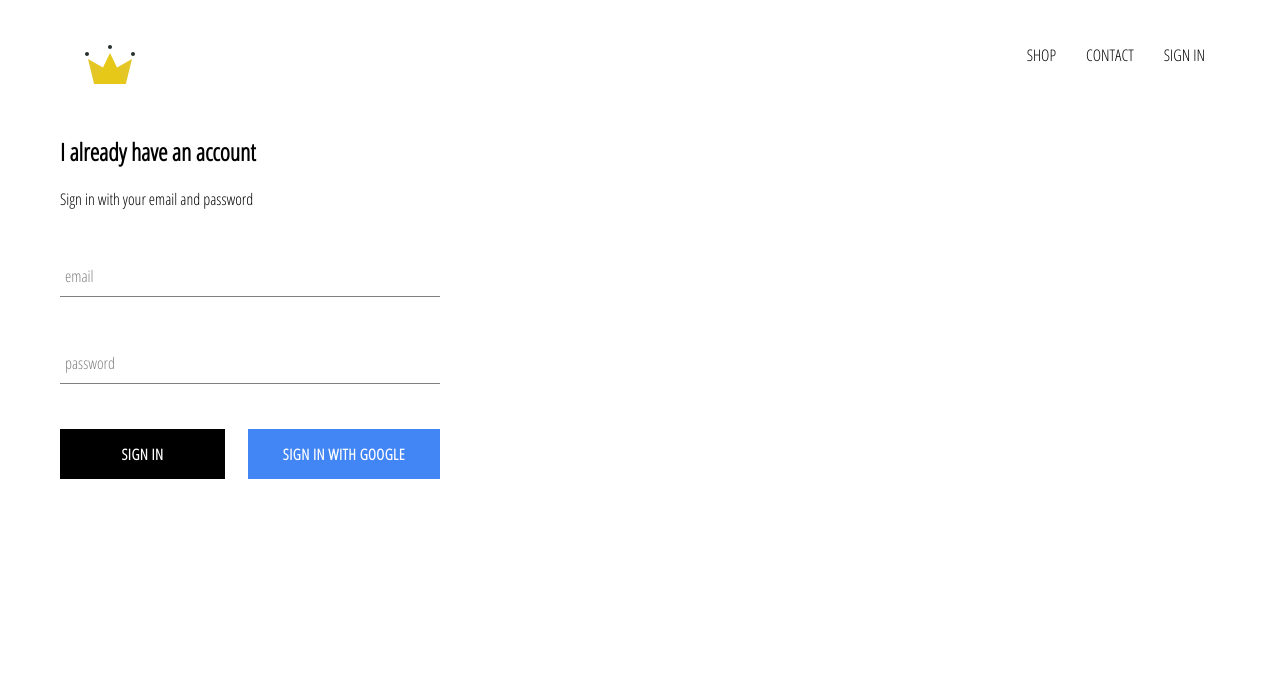
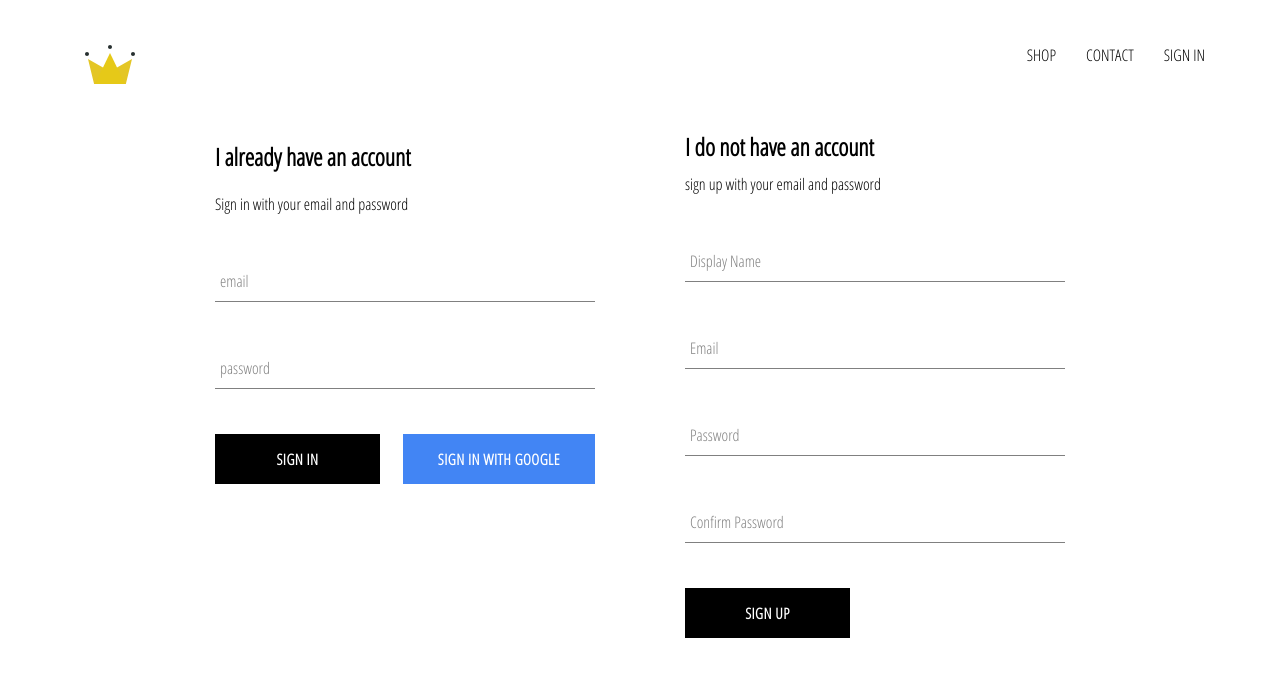
Before and after one commit to JRPerezJr/crwn-clothing, a React (Create React App) app: page /signin in a window 1280 px wide. Shown: the top 676 px of the page. Built offline with nearby package versions, Linux system fonts and the light colour scheme; no server answers.

Commit message:
implemented firebase utils, included ability to store authenticated user into firestore db

```diff
--- a/src/App.js
+++ b/src/App.js
@@ -3,7 +3,7 @@ import { Route, Switch } from 'react-router-dom';
 import './App.css';
 import { Header } from './components/header/header';
 import ShopPage from './components/shop/shop';
-import { auth } from './firebase/firebase.utils';
+import { auth, createUserProfileDocument } from './firebase/firebase.utils';
 import HomePage from './pages/hompage/homepage';
 import { SignInAndOutPage } from './pages/sign-in-sign-out/sign-in-signout';
 
@@ -16,8 +16,19 @@ export default class App extends React.Component {
   }
   unsubscribeFromAuth = null;
   componentDidMount() {
-    this.unsubscribeFromAuth = auth.onAuthStateChanged((user) => {
-      this.setState({ currentUser: user });
+    this.unsubscribeFromAuth = auth.onAuthStateChanged(async (userAuth) => {
+      if (userAuth) {
+        const userRef = await createUserProfileDocument(userAuth);
+
+        userRef.onSnapshot((snapShot) => {
+          this.setState({
+            id: snapShot.id,
+            ...snapShot.data(),
+          });
+        });
+      } else {
+        this.setState({ currentUser: userAuth });
+      }
     });
   }
   componentWillUnmount() {
--- /dev/null
+++ b/src/components/sign-up/sign-up.js
@@ -0,0 +1,93 @@
+import React from 'react';
+import { auth, createUserProfileDocument } from '../../firebase/firebase.utils';
+import { CustomButton } from '../custom-button/custom-button';
+import { FormInput } from '../form-input/form-input';
+import './sign-up.styles.scss';
+
+export default class SignUp extends React.Component {
+  constructor() {
+    super();
+    this.state = {
+      displayName: '',
+      email: '',
+      password: '',
+      confirmPassword: '',
+    };
+  }
+  handleSubmit = async (event) => {
+    event.preventDefault();
+
+    const { displayName, email, password, confirmPassword } = this.state;
+
+    if (password !== confirmPassword) {
+      alert("passwords don't match");
+      return;
+    }
+    try {
+      const { user } = await auth.createUserWithEmailAndPassword(
+        email,
+        password
+      );
+      await createUserProfileDocument(user, { displayName });
+
+      this.setState({
+        displayName: '',
+        email: '',
+        password: '',
+        confirmPassword: '',
+      });
+    } catch (error) {
+      console.log(error);
+    }
+  };
+
+  handleChange = (event) => {
+    const { name, value } = event.target;
+    this.setState({ [name]: value });
+  };
+
+  render() {
+    const { displayName, email, password, confirmPassword } = this.state;
+    return (
+      <div className='sign-up'>
+        <h2 className='title'>I do not have an account</h2>
+        <span>sign up with your email and password</span>
+        <form onSubmit={this.handleSubmit} className='sign-up-form'>
+          <FormInput
+            type='text'
+            name='displayName'
+            value={displayName}
+            onChange={this.handleChange}
+            label='Display Name'
+            required
+          />
+          <FormInput
+            type='email'
+            name='email'
+            value={email}
+            onChange={this.handleChange}
+            label='Email'
+            required
+          />
+          <FormInput
+            type='password'
+            name='password'
+            value={password}
+            onChange={this.handleChange}
+            label='Password'
+            required
+          />
+          <FormInput
+            type='password'
+            name='confirmPassword'
+            value={confirmPassword}
+            onChange={this.handleChange}
+            label='Confirm Password'
+            required
+          />
+          <CustomButton type='submit'>sign up</CustomButton>
+        </form>
+      </div>
+    );
+  }
+}
--- /dev/null
+++ b/src/components/sign-up/sign-up.styles.scss
@@ -0,0 +1,8 @@
+.sign-up{
+    display: flex;
+    flex-direction: column;
+    width: 380px;
+    .title{
+        margin: 10px 0;
+    }
+}
--- a/src/firebase/firebase.utils.js
+++ b/src/firebase/firebase.utils.js
@@ -5,10 +5,34 @@ import 'firebase/auth';
 const firebaseConfig = {
   apiKey: 'AIzaSyBSRXT8AKmmU07M3wEk4FEqcaJqWwXaNRY',
   authDomain: 'crown-dd-f2377.firebaseapp.com',
-  projectId: 'crown-dd-f2377.firebaseapp.com',
+  projectId: 'crown-dd-f2377',
   storageBucket: 'crown-dd-f2377.appspot.com',
   messagingSenderId: '65829223206',
   appId: '1:65829223206:web:acb3af5d17428213055fe7',
+};
+
+export const createUserProfileDocument = async (userAuth, additionalData) => {
+  if (!userAuth) return;
+
+  const userRef = firestore.doc(`users/${userAuth.uid}`);
+  const snapShot = await userRef.get();
+
+  if (!snapShot.exists) {
+    const { displayName, email } = userAuth;
+    const createdAt = new Date();
+
+    try {
+      await userRef.set({
+        displayName,
+        email,
+        createdAt,
+        ...additionalData,
+      });
+    } catch (error) {
+      console.log('error creating user', error.message);
+    }
+  }
+  return userRef;
 };
 
 firebase.initializeApp(firebaseConfig);
--- a/src/pages/sign-in-sign-out/sign-in-sign-out.styles.scss
+++ b/src/pages/sign-in-sign-out/sign-in-sign-out.styles.scss
@@ -0,0 +1,6 @@
+.sign-in-sign-up{
+    width: 850px;
+    display: flex;
+    justify-content: space-between;
+    margin: 30px auto;
+}
--- a/src/pages/sign-in-sign-out/sign-in-signout.js
+++ b/src/pages/sign-in-sign-out/sign-in-signout.js
@@ -1,9 +1,11 @@
 import React from 'react';
 import SignIn from '../../components/sign-in/sign-in';
+import SignUp from '../../components/sign-up/sign-up';
 import './sign-in-sign-out.styles.scss';
 
 export const SignInAndOutPage = () => (
-  <div className='sign-in-sign-out'>
+  <div className='sign-in-sign-up'>
     <SignIn />
+    <SignUp />
   </div>
 );
```
Also changed, not shown: 1 other file (tests, documents, lock files or other folders).
